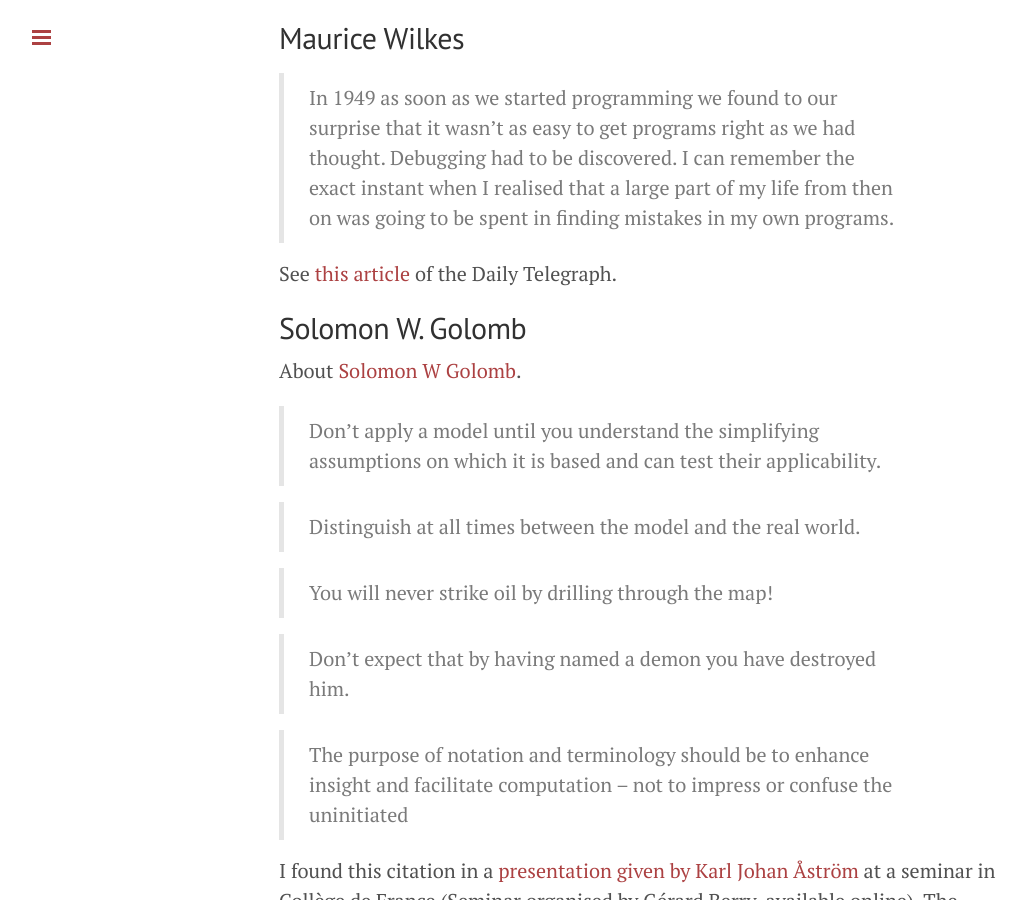
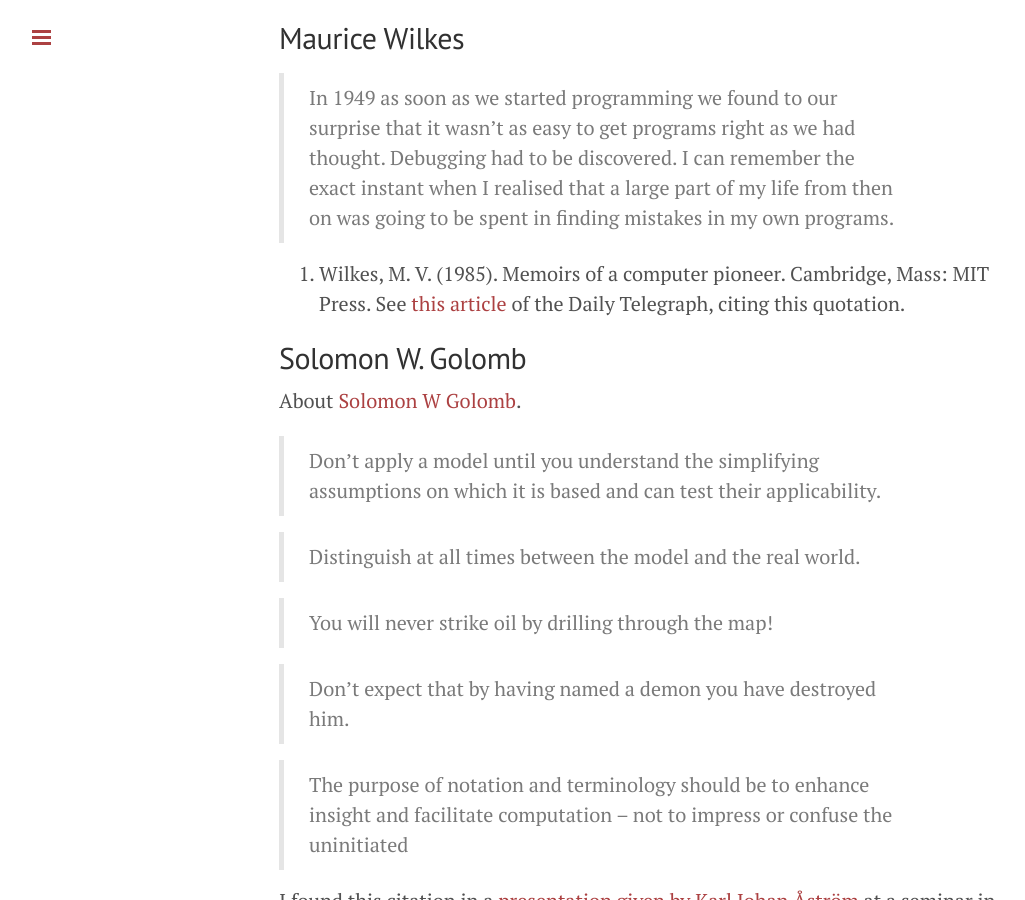
Before and after one commit to julienmoeys/julienmoeys.github.io, a Jekyll site: the page built from en/Quotations.md, in a window 1280 px wide and 900 px high, scrolled down 380 px. Shown: the whole window, without its empty margins (1-1026 px from the left). Built offline with Jekyll 4.4.1, drawn with Linux system fonts in a browser that asks for light colours; Markdown is read by kramdown in place of the engine named in the settings.

Commit message:
edit Wilkes quotation

```diff
--- a/en/Quotations.md
+++ b/en/Quotations.md
@@ -25,7 +25,9 @@ Maurice Wilkes
 > when I realised that a large part of my life from then on was going
 > to be spent in finding mistakes in my own programs.
 
-See [this article][MauriceWilkes] of the Daily Telegraph.
+1985. Wilkes, M. V. (1985). Memoirs of a computer pioneer. Cambridge,
+Mass: MIT Press. See [this article][MauriceWilkes] of the Daily
+Telegraph, citing this quotation.
 
 
 
```
